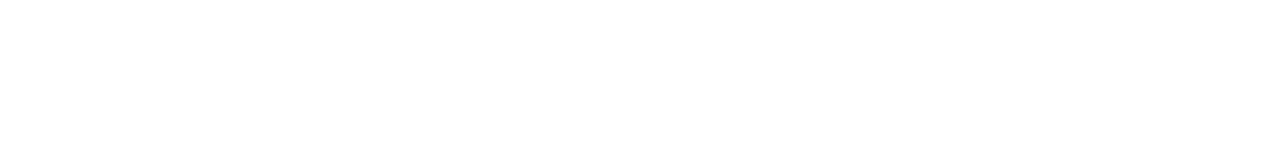
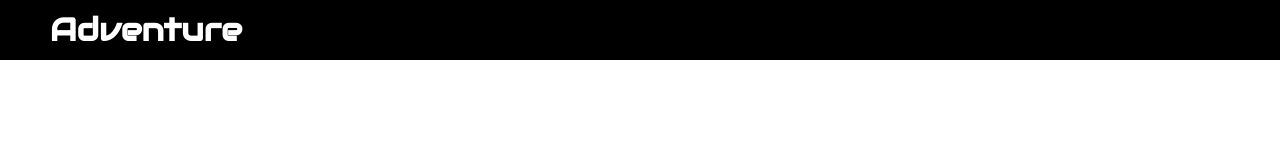
Before and after one commit to Grantblair/adventure, a plain HTML site: page index.html in a window 1280 px wide. Drawn offline with nearby package versions, Linux system fonts and the light colour scheme.

Commit message:
grant is trying to commit his work

```diff
--- a/assets/CSS/style.css
+++ b/assets/CSS/style.css
@@ -0,0 +1,23 @@
+*{
+	box-sizing: border-box;
+}
+
+body{
+	margin: 0;
+}
+
+#bar{
+	width: 100%;
+	height: 60px;
+	background-color: black;
+	bottom: 100%;
+	margin: 0;
+}
+
+#title{
+	color: white;
+	margin: 0;
+	line-height: 60px;
+	text-indent: 50px;
+	font-family: "Audiowide";
+}
--- a/index.html
+++ b/index.html
@@ -3,7 +3,16 @@
 
 <html>
 <head>
+	<title>Adventure</title>
 </head>
 <body>
+	<link href = "assets/CSS/style.css" type = "text/css" rel = "stylesheet">
+	 <link href="https://fonts.googleapis.com/css?family=Audiowide" type="text/css" rel="stylesheet">
+	<script scr = "assets/JS/script.js"
+	<script src = 'https://code.jquery.com/jquery-3.1.0.min.js'>
+	</script>
+	<div id = bar>
+		<h1 id = title>Adventure</h1>
+	</div>
 </body>
 </html>
```
